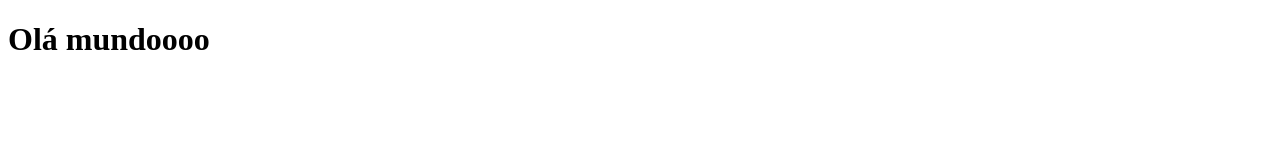
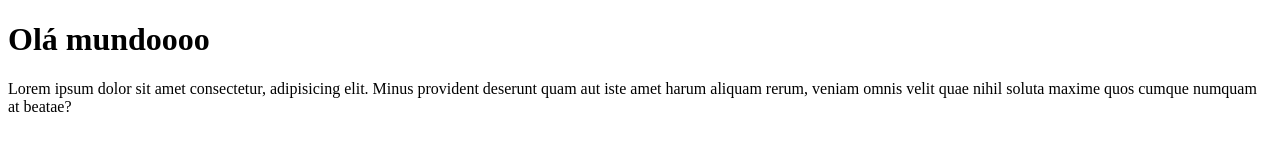
Before and after one commit to daniell2468/teste-vscode, a plain HTML site: page index.html in a window 1280 px wide. Drawn offline with Linux system fonts and the light colour scheme.

Commit message:
add lorem

```diff
--- a/index.html
+++ b/index.html
@@ -8,5 +8,6 @@
 </head>
 <body>
     <h1>Olá mundoooo</h1>
+    <p>Lorem ipsum dolor sit amet consectetur, adipisicing elit. Minus provident deserunt quam aut iste amet harum aliquam rerum, veniam omnis velit quae nihil soluta maxime quos cumque numquam at beatae?</p>
 </body>
 </html>
```
